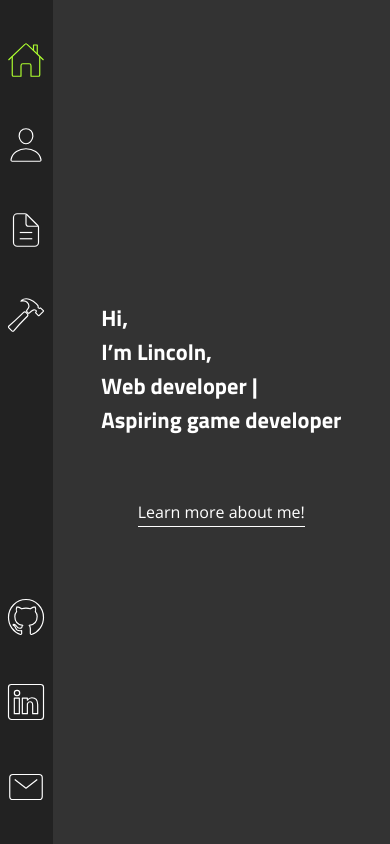
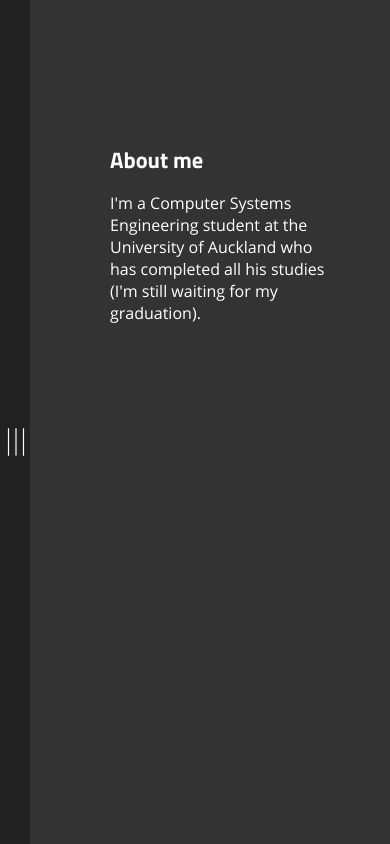
Before and after one commit to lincolnChoy/lincolnChoy, a React (Create React App) app: page / in a window 390 px wide. Built offline with nearby package versions, Linux system fonts and the light colour scheme.

Commit message:
Made header responsive

```diff
--- a/public/index.html
+++ b/public/index.html
@@ -23,7 +23,7 @@
       work correctly both with client-side routing and a non-root public URL.
       Learn how to configure a non-root public URL by running `npm run build`.
     -->
-    <title>Lincoln Choy</title>
+    <title>Lincoln</title>
   </head>
   <body>
     <noscript>You need to enable JavaScript to run this app.</noscript>
--- a/src/App.js
+++ b/src/App.js
@@ -10,7 +10,7 @@ class App extends React.Component {
   constructor() {
     super()
     this.state = {
-      activeRoute: 'home'
+      activeRoute: 'about-me'
     }
   }
 
--- a/src/components/Header/Header.js
+++ b/src/components/Header/Header.js
@@ -8,12 +8,35 @@ import Mail from './svg/mail'
 import Person from './svg/person'
 import Projects from './svg/projects'
 import Skills from './svg/skills'
+import Menu from './svg/menu'
+import CloseMenu from './svg/backarrow'
 
 class Header extends React.Component {
+  state = {
+    menuOpen: false
+  }
+
+  componentDidUpdate = () => {
+    window.addEventListener('resize', this.resetMenu)
+  }
+
+  componentWillUnmount = () => {
+    window.removeEventListener('resize', this.resetMenu)
+  }
+
+  resetMenu = () => {
+    if (window.innerWidth > 800 && this.state.menuOpen) {
+      this.setState({ menuOpen: false })
+    }
+  }
+
   render() {
     return (
-      <div className="app-header">
-        <div>
+      <div className={cx({
+        "app-header": true,
+        "menu-open": this.state.menuOpen
+      })}>
+        <div className="icon-container">
           <div className={cx({
             "icon-wrapper": true,
             "active-icon": this.props.activeRoute === 'home'
@@ -44,7 +67,16 @@ class Header extends React.Component {
           </div>
         </div>
 
-        <div className="social-media">
+        <div className="menu-icon" onClick={() => this.setState({ menuOpen: !this.state.menuOpen })}>
+          {
+            this.state.menuOpen ?
+              <CloseMenu />
+              :
+              <Menu />
+          }
+        </div>
+
+        <div className="icon-container social-media">
           <div className="icon-wrapper">
             <a href="https://github.com/lincolnChoy">
               <GitHubLogo />
--- a/src/components/Header/Header.scss
+++ b/src/components/Header/Header.scss
@@ -6,9 +6,32 @@
   flex-direction: column;
   align-items: center;
   justify-content: space-between;
+  transition: 0.33s ease-in-out;
+
+  .icon-container {
+    transition: 0.33s ease-in-out;
+  }
 
   .social-media {
     margin-bottom: 2rem;
+  }
+
+  .menu-icon {
+    position: absolute;
+    left: -2.75rem;
+    top: 50%;
+    transition: 0.33s ease-in-out;
+
+    svg {
+      width: 40px;
+
+      path, line, rect, polyline {
+        fill: none;
+        stroke: white;
+        stroke-width: 15px;
+        stroke-linejoin: round;
+      }
+    }
   }
 
   .icon-wrapper {
@@ -45,3 +68,40 @@
     }
   }
 }
+
+
+@media (max-width: 800px) {
+  .app-header {
+    width: 2rem;
+    transition: 0.33s ease-in-out;
+
+    .icon-container {
+      transform: translateX(-100%);
+
+      .icon-wrapper {
+        margin-top: 1.8rem;
+
+        svg {
+          width: 30px;
+        }
+      }
+    }
+
+    .menu-icon {
+      cursor: pointer;
+      transform: translateX(100%);
+    }
+  }
+}
+
+.menu-open{
+  width: 3.8rem;
+
+  .icon-container {
+    transform: translateX(0);
+  }
+
+  .menu-icon {
+    left: -0.8rem;
+  }
+}
--- /dev/null
+++ b/src/components/Header/svg/backarrow.js
@@ -0,0 +1,7 @@
+import React from 'react'
+
+export default () => (
+  <svg xmlns='http://www.w3.org/2000/svg' viewBox='0 0 512 512'>
+    <polyline points='244 400 100 256 244 112'/>
+  </svg>
+)
--- /dev/null
+++ b/src/components/Header/svg/menu.js
@@ -0,0 +1,9 @@
+import React from 'react'
+
+export default () => (
+  <svg xmlns='http://www.w3.org/2000/svg' viewBox='0 0 512 512'>
+    <line y1='80' x1='160' y2='432' x2='160' />
+    <line y1='80' x1='256' y2='432' x2='256' />
+    <line y1='80' x1='352' y2='432' x2='352' />
+  </svg>
+)
--- a/src/containers/AboutMe/AboutMe.js
+++ b/src/containers/AboutMe/AboutMe.js
@@ -5,8 +5,10 @@ class AboutMe extends React.Component {
   render() {
     return (
       <div className="wrapper about-me-wrapper scene_element scene_element--fadeinup">
-        <h1>About me</h1>
-        <p></p>
+        <div className="text-section">
+          <h1>About me</h1>
+          I'm a Computer Systems Engineering student at the University of Auckland who has completed all his studies (I'm still waiting for my graduation).
+        </div>
       </div>
     )
   }
--- a/src/containers/AboutMe/AboutMe.scss
+++ b/src/containers/AboutMe/AboutMe.scss
@@ -2,5 +2,18 @@
   width: 100%;
   display: flex;
   flex-direction: row;
-  justify-content: center;
+  justify-content: flex-start;
+
+  .text-section {
+    margin: 8rem 0 0 5rem;
+    width: 40%;
+
+    @media (max-width: 1000px) {
+      width: 50%;
+    }
+
+    @media (max-width: 800px) {
+      width: 60%;
+    }
+  }
 }
```
Also changed, not shown: src/components/Header/svg/logo-linkedin.svg (deleted).
